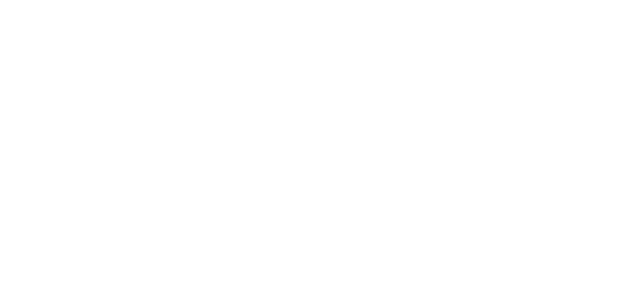
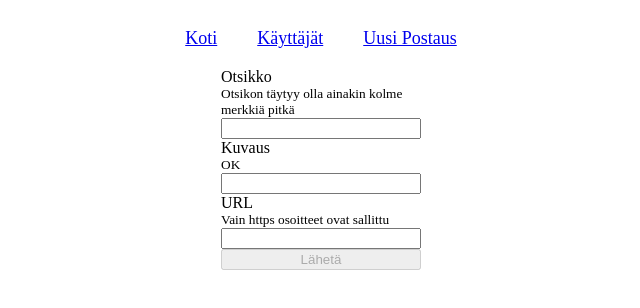
Before and after one commit to vpmammela/kuvanjako-app, a Vue app: page /create in a window 1280 px wide. Before the commit this address had no page. Shown: the top 308 px of the page, without its empty margins (319-959 px from the left). Built offline with nearby package versions, Linux system fonts and the light colour scheme.

Commit message:
added 'create form'

```diff
--- a/src/App.vue
+++ b/src/App.vue
@@ -1,13 +1,17 @@
 <script setup>
 import { RouterView } from 'vue-router';
+import NavigationBar from './components/navigation/NavigationBar.vue';
 
 
 
 </script>
 
 <template>
+    <NavigationBar></NavigationBar>
     <router-view></router-view>
 </template>
 
 <style>
+
+
 </style>
--- /dev/null
+++ b/src/components/navigation/NavigationBar.vue
@@ -0,0 +1,29 @@
+<script setup>
+import { RouterLink } from 'vue-router'
+
+</script>
+
+<template>
+
+    <div class="nav">
+        <router-link to="/">Koti</router-link>
+        <router-link to="/users">Käyttäjät</router-link>
+        <router-link to="/create">Uusi Postaus</router-link>
+    </div>
+
+
+</template>
+
+<style>
+
+.nav {
+    display: flex;
+    justify-content: center;
+}
+
+a {
+    margin: 20px;
+    font-size: 18px;
+}
+
+</style>
--- /dev/null
+++ b/src/components/publication/PublicationCreate.vue
@@ -0,0 +1,76 @@
+<script setup>
+import { computed, reactive } from 'vue';
+
+const publicationData = reactive({
+    title: '',
+    description: '',
+    url: '',
+    visibility: 2,  // Julkinen postaus
+    tags: []
+})
+
+const isDataValid = computed(() => {
+
+    const urlValidation = publicationData.url.includes('https://')
+    const descriptionValidation = publicationData.description.length < 1000
+    const titleValidation = publicationData.title.length > 2
+
+    return {
+        urlValidation: urlValidation ? 'OK' : 'Vain https osoitteet ovat sallittu',
+        descriptionValidation: descriptionValidation ? 'OK' : 'Kuvauksen teksti on liian pitkä',
+        titleValidation: titleValidation ? 'OK' : 'Otsikon täytyy olla ainakin kolme merkkiä pitkä',
+        isAllValid: urlValidation && descriptionValidation && titleValidation
+    }
+})
+
+const createNewPublication = () => {
+
+    if(!isDataValid.value.isAllValid) return
+
+    publicationData.title = ''
+    publicationData.description = ''
+    publicationData.url = ''
+    console.log("created")
+
+}
+
+</script>
+
+<template>
+
+    <div class="form-container">
+        <div class="publication-form">
+
+            <label>Otsikko</label>
+            <small>{{ isDataValid.titleValidation }}</small>
+            <input v-model="publicationData.title" type="text">
+
+            <label>Kuvaus</label>
+            <small>{{ isDataValid.descriptionValidation }}</small>
+            <input v-model="publicationData.description" type="text">
+
+            <label>URL</label>
+            <small>{{ isDataValid.urlValidation }}</small>
+            <input v-model="publicationData.url" type="text">
+
+            <button :disabled="!isDataValid.isAllValid" @click="createNewPublication">Lähetä</button>
+
+        </div>
+
+    </div>
+</template>
+
+<style scoped>
+
+.form-container {
+    display: flex;
+    justify-content: center;
+}
+.publication-form {
+    display: flex;
+    flex-direction: column;
+    height: 200px;
+    width: 200px;
+    justify-content: center;
+}
+</style>
--- a/src/router.js
+++ b/src/router.js
@@ -1,7 +1,7 @@
 import { createRouter, createWebHistory } from 'vue-router'
 import PublicationViewAll from './components/publication/PublicationViewAll.vue'
 import UsersView from './components/user/UsersView.vue'
-
+import PublicationCreate from './components/publication/PublicationCreate.vue'
 
 export const router = createRouter({
     history: createWebHistory(),
@@ -15,6 +15,11 @@
             path: "/users",
             name: "Käyttäjät",
             component: UsersView
+        },
+        {
+            path: "/create",
+            name: "Uusi postaus",
+            component: PublicationCreate
         }
     ]
 })
```
